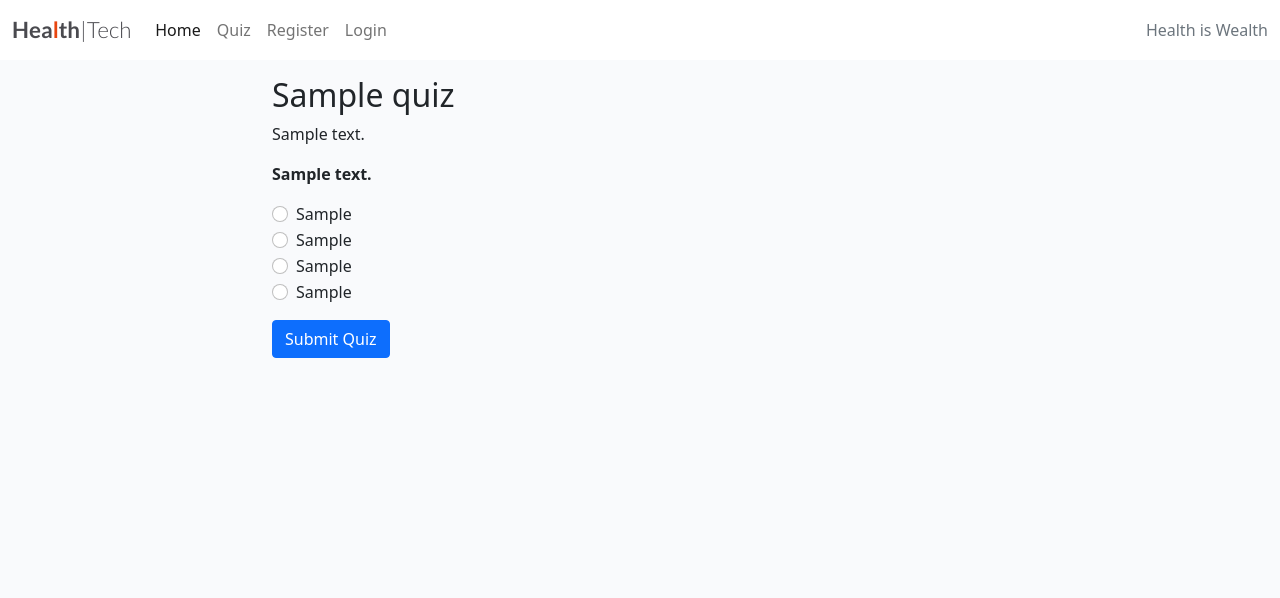
After one commit to SamAkinbile/HealthTechBlog, a Django app: template templates/take_quiz.html in a window 1280 px wide. The commit adds this page. Shown: the top 598 px of the page. Run offline with Django 3.2, Linux system fonts and the light colour scheme; the template is opened without the code that fills it: most values are stand-ins (such as "Sample title", 1, 10 or a date in 2020).

Commit message:
add quiz feauture to my project

```diff
--- a/blog/forms.py
+++ b/blog/forms.py
@@ -1,4 +1,4 @@
-from .models import Comment, Question, PossibleAnswer
+from .models import Comment
 from django import forms
 
 class CommentForm(forms.ModelForm):
--- a/blog/models.py
+++ b/blog/models.py
@@ -46,7 +46,6 @@ class Comment(models.Model):
     def __str__(self):
         return f"Comment {self.body} by {self.name}"
 
-from django.db import models
 
 class Quiz(models.Model):
     title = models.CharField(max_length=200)
--- a/blog/urls.py
+++ b/blog/urls.py
@@ -6,6 +6,5 @@ urlpatterns = [
     path('<slug:slug>/', views.PostDetail.as_view(), name='post_detail'),
     path('like/<slug:slug>', views.PostLike.as_view(), name='post_like'),
     path('quiz/<int:quiz_id>/', views.take_quiz, name='take_quiz'),
-    path('quiz/<int:quiz_id>/result/', views.quiz_result, name='quiz_result'),
-    path('quiz/<int:quiz_id>/', views.quiz_detail, name='quiz_detail'),
+    path('quiz/<int:quiz_id>/results/', views.quiz_results, name='quiz_results'),
 ]
--- a/templates/base.html
+++ b/templates/base.html
@@ -37,6 +37,9 @@
                     <li class="nav-item">
                         <a class="nav-link active" aria-current="page" href="{% url 'home' %}">Home</a>
                     </li>
+                    <li class="nav-item">
+                        <a class="nav-link" href="{% url 'take_quiz' quiz_id=1 %}">Quiz</a>
+                    </li>
                     {% if user.is_authenticated %}
                     <li class="nav-item">
                         <a class="nav-link" href="{% url 'account_logout' %}">Logout</a>
@@ -48,9 +51,7 @@
                     <li class="nav-item">
                         <a class="nav-link" href="{% url 'account_login' %}">Login</a>
                     </li>
-                    <li class="nav-item">
-                        <a class="nav-link" href="{% url 'quiz_result' %}">Quiz</a>
-                    </li>
+
                     {% endif %}
 
                 </ul>
--- /dev/null
+++ b/templates/quiz.results.html
@@ -0,0 +1,6 @@
+{% extends "base.html" %}
+
+{% block content %}
+<h2>{{ quiz.title }} - Results</h2>
+<p>Your score: {{ score }} out of {{ total }}</p>
+{% endblock %}
--- /dev/null
+++ b/templates/take_quiz.html
@@ -0,0 +1,45 @@
+{% extends "base.html" %}
+
+{% block content %}
+<div class="container">
+    <div class="row">
+        <div class="col-md-8 mt-3 offset-md-2">
+            <h2>{{ quiz.title }}</h2>
+            <p>{{ quiz.description }}</p>
+            <form method="post">
+                {% csrf_token %}
+                {% for question in questions %}
+                <div class="mb-3">
+                    <p><strong>{{ question.text }}</strong></p>
+                    <div class="form-check">
+                        <input class="form-check-input" type="radio" name="question_{{ question.id }}" value="1" id="q{{ question.id }}_1">
+                        <label class="form-check-label" for="q{{ question.id }}_1">
+                            {{ question.option1 }}
+                        </label>
+                    </div>
+                    <div class="form-check">
+                        <input class="form-check-input" type="radio" name="question_{{ question.id }}" value="2" id="q{{ question.id }}_2">
+                        <label class="form-check-label" for="q{{ question.id }}_2">
+                            {{ question.option2 }}
+                        </label>
+                    </div>
+                    <div class="form-check">
+                        <input class="form-check-input" type="radio" name="question_{{ question.id }}" value="3" id="q{{ question.id }}_3">
+                        <label class="form-check-label" for="q{{ question.id }}_3">
+                            {{ question.option3 }}
+                        </label>
+                    </div>
+                    <div class="form-check">
+                        <input class="form-check-input" type="radio" name="question_{{ question.id }}" value="4" id="q{{ question.id }}_4">
+                        <label class="form-check-label" for="q{{ question.id }}_4">
+                            {{ question.option4 }}
+                        </label>
+                    </div>
+                </div>
+                {% endfor %}
+                <button class="btn btn-primary" type="submit">Submit Quiz</button>
+            </form>
+        </div>
+    </div>
+</div>
+{% endblock %}
```
Also changed, not shown: blog/admin.py (+12 -11 lines), blog/views.py (+17 -51 lines), blog/migrations/0006_question_quiz_alter_post_options_alter_post_likes_and_more.py (deleted), blog/migrations/0006_quiz_alter_post_options_alter_post_likes_question.py (added).
